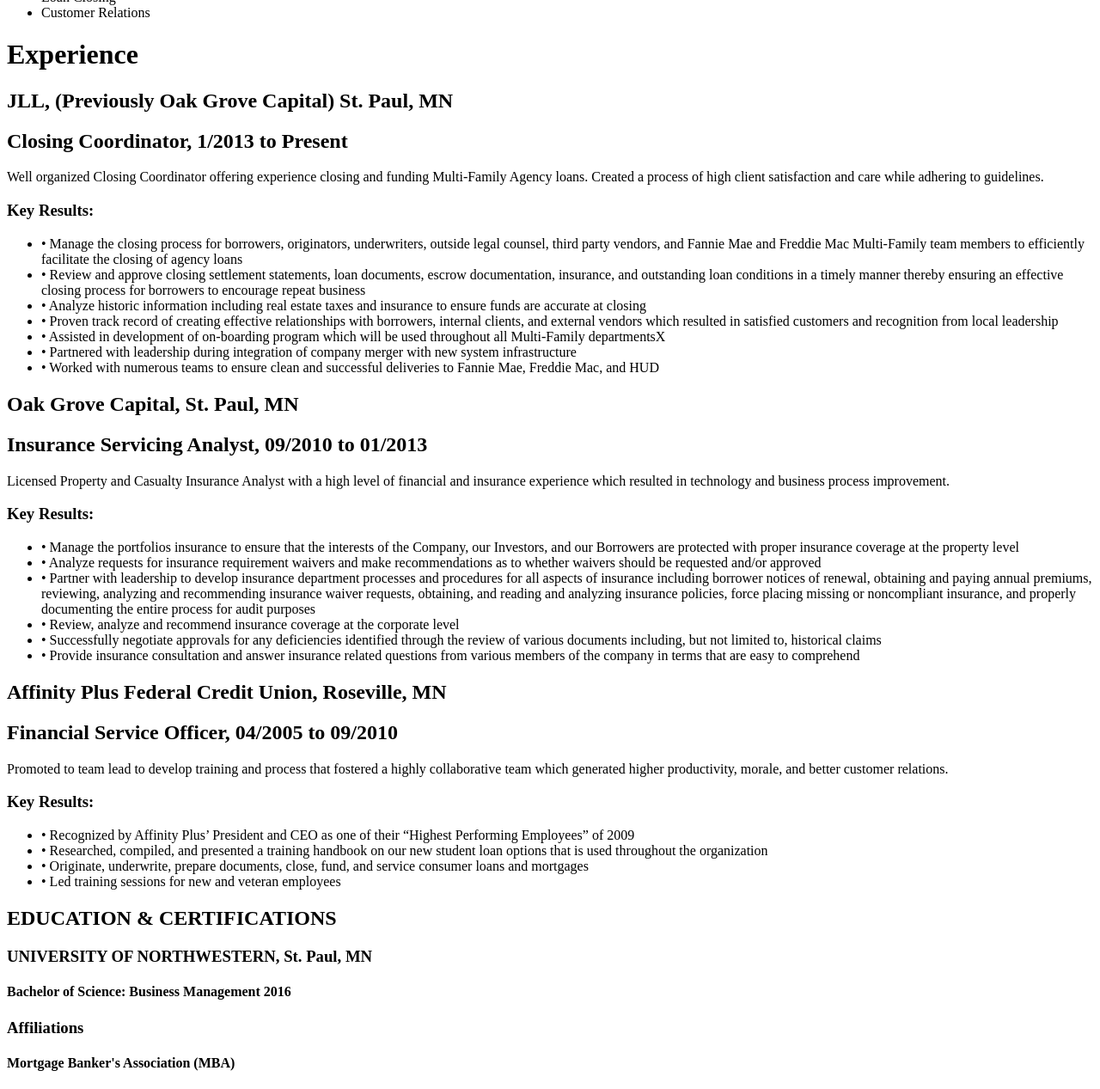
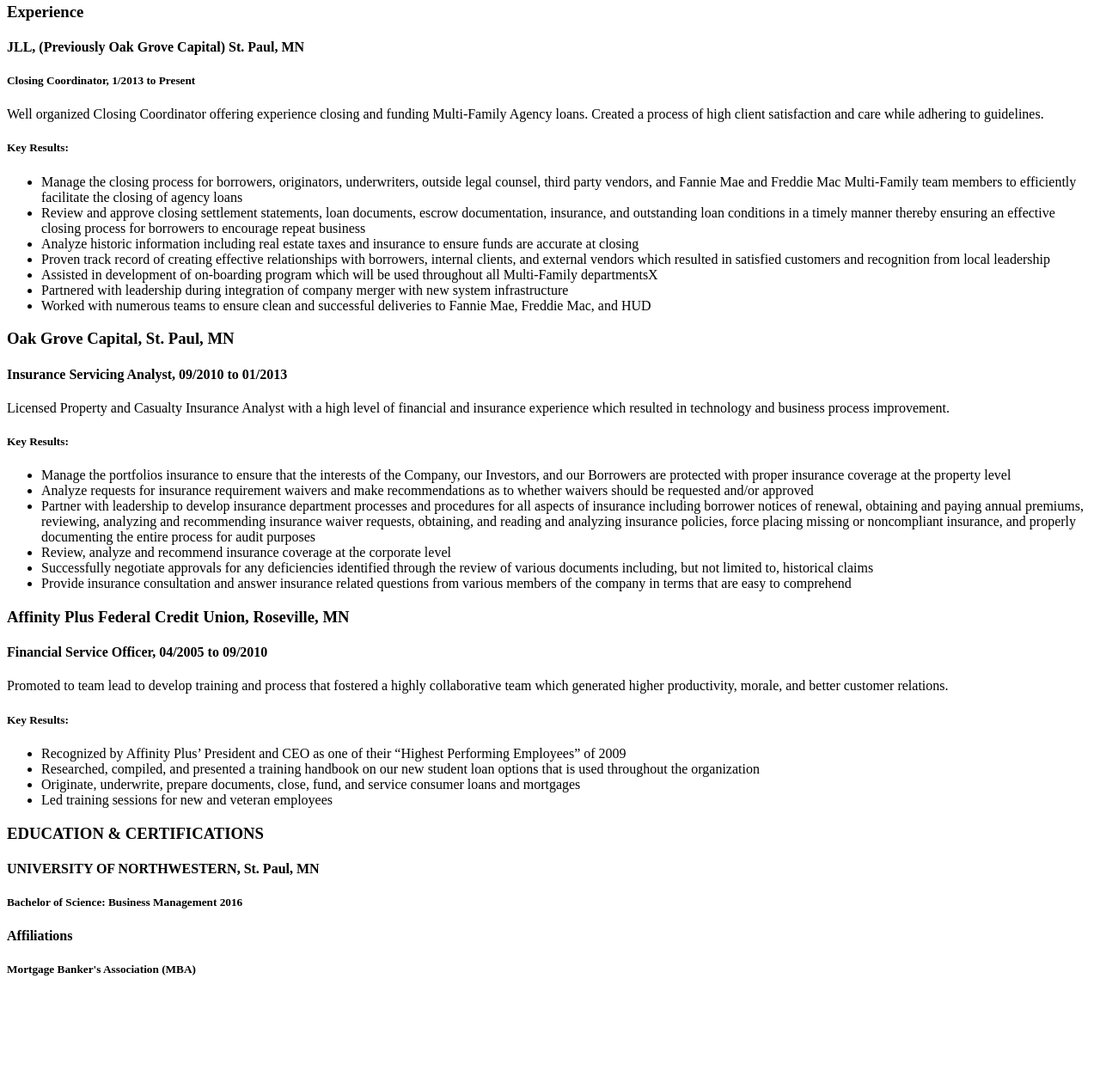
Before and after one commit to katiemikul/katiemikul.github.io, a plain HTML site: page index.html in a window 1280 px wide. Shown: the part 366-1633 px from the top of the page at 86% size. After the commit the page ends 1525 px from the top, so only its background shows below. Drawn offline with Linux system fonts and the light colour scheme.

Commit message:
Round 1 revisions

```diff
--- a/index.html
+++ b/index.html
@@ -8,10 +8,10 @@
     <p>Katherine R. Mikul</p>
     <p>CELL (925) 221-2080 • E-MAIL katie.heding@gmail.com</p>
 
-    <h1>Summary</h1>
+    <h4>Summary</h4>
     <p>Experienced Banking Professional with over fourteen years of experience with underwriting, closing, and servicing millions of dollars in loans, as well as over eighteen years of providing companies and their customers with excellent service.  Dynamic ability to successfully self-manage multiple positions. A self-starter that strives to surpass all expectations with a continuing commitment to my company, team, and myself.</p>
 
-    <h1>Skills</h1>
+    <h3>Skills</h3>
     <ul>
       <li>Regulatory Compliance</li>
       <li>Credit Analysis</li>
@@ -21,51 +21,51 @@
       <li>Customer Relations</li>
     </ul>
 
-    <h1>Experience</h1>
-    <h2>JLL, (Previously Oak Grove Capital) St. Paul, MN</h2>
-    <h2>Closing Coordinator, 1/2013 to Present</h2>
+    <h3>Experience</h3>
+    <h4>JLL, (Previously Oak Grove Capital) St. Paul, MN</h4>
+    <h5>Closing Coordinator, 1/2013 to Present</h5>
     <p>Well organized Closing Coordinator offering experience closing and funding Multi-Family Agency loans. Created a process of high client satisfaction and care while adhering to guidelines.</p>
-    <h3>Key Results:</h3>
+    <h5>Key Results:</h5>
     <ul>
-      <li>•	Manage the closing process for borrowers, originators, underwriters, outside legal counsel, third party vendors, and Fannie Mae and Freddie Mac Multi-Family team members to efficiently facilitate the closing of agency loans</li>
-      <li>•	Review and approve closing settlement statements, loan documents, escrow documentation, insurance, and outstanding loan conditions in a timely manner thereby ensuring an effective closing process for borrowers to encourage repeat business</li>
-      <li>•	Analyze historic information including real estate taxes and insurance to ensure funds are accurate at closing</li>
-      <li>•	Proven track record of creating effective relationships with borrowers, internal clients, and external vendors which resulted in satisfied customers and recognition from local leadership</li>
-      <li>•	Assisted in development of on-boarding program which will be used throughout all Multi-Family departmentsX</li>
-      <li>•	Partnered with leadership during integration of company merger with new system infrastructure</li>
-      <li>•	Worked with numerous teams to ensure clean and successful deliveries to Fannie Mae, Freddie Mac, and HUD</li>
+      <li>Manage the closing process for borrowers, originators, underwriters, outside legal counsel, third party vendors, and Fannie Mae and Freddie Mac Multi-Family team members to efficiently facilitate the closing of agency loans</li>
+      <li>Review and approve closing settlement statements, loan documents, escrow documentation, insurance, and outstanding loan conditions in a timely manner thereby ensuring an effective closing process for borrowers to encourage repeat business</li>
+      <li>Analyze historic information including real estate taxes and insurance to ensure funds are accurate at closing</li>
+      <li>Proven track record of creating effective relationships with borrowers, internal clients, and external vendors which resulted in satisfied customers and recognition from local leadership</li>
+      <li>Assisted in development of on-boarding program which will be used throughout all Multi-Family departmentsX</li>
+      <li>Partnered with leadership during integration of company merger with new system infrastructure</li>
+      <li>Worked with numerous teams to ensure clean and successful deliveries to Fannie Mae, Freddie Mac, and HUD</li>
     </ul>
 
-      <h2>Oak Grove Capital, St. Paul, MN</h2>
-      <h2>Insurance Servicing Analyst, 09/2010 to 01/2013</h2>
+      <h3>Oak Grove Capital, St. Paul, MN</h3>
+      <h4>Insurance Servicing Analyst, 09/2010 to 01/2013</h4>
       <p>Licensed Property and Casualty Insurance Analyst with a high level of financial and insurance experience which resulted in technology and business process improvement.</p>
-    <h3>Key Results:</h3>
+    <h5>Key Results:</h5>
     <ul>
-        <li>•	Manage the portfolios insurance to ensure that the interests of the Company, our Investors, and our Borrowers are protected with proper insurance coverage at the property level</li>
-        <li>•	Analyze requests for insurance requirement waivers and make recommendations as to whether waivers should be requested and/or approved</li>
-        <li>•	Partner with leadership to develop insurance department processes and procedures for all aspects of insurance including borrower notices of renewal, obtaining and paying annual premiums, reviewing, analyzing and recommending insurance waiver requests, obtaining, and reading and analyzing insurance policies, force placing missing or noncompliant insurance, and properly documenting the entire process for audit purposes</li>
-        <li>•	Review, analyze and recommend insurance coverage at the corporate level</li>
-        <li>•	Successfully negotiate approvals for any deficiencies identified through the review of various documents including, but not limited to, historical claims</li>
-        <li>•	 Provide insurance consultation and answer insurance related questions from various members of the company in terms that are easy to comprehend</li>
+        <li>Manage the portfolios insurance to ensure that the interests of the Company, our Investors, and our Borrowers are protected with proper insurance coverage at the property level</li>
+        <li>Analyze requests for insurance requirement waivers and make recommendations as to whether waivers should be requested and/or approved</li>
+        <li>Partner with leadership to develop insurance department processes and procedures for all aspects of insurance including borrower notices of renewal, obtaining and paying annual premiums, reviewing, analyzing and recommending insurance waiver requests, obtaining, and reading and analyzing insurance policies, force placing missing or noncompliant insurance, and properly documenting the entire process for audit purposes</li>
+        <li>Review, analyze and recommend insurance coverage at the corporate level</li>
+        <li>Successfully negotiate approvals for any deficiencies identified through the review of various documents including, but not limited to, historical claims</li>
+        <li>Provide insurance consultation and answer insurance related questions from various members of the company in terms that are easy to comprehend</li>
     </ul>
-    <h2>Affinity Plus Federal Credit Union, Roseville, MN</h2>
-    <h2>Financial Service Officer, 04/2005 to 09/2010</h2>
+    <h3>Affinity Plus Federal Credit Union, Roseville, MN</h3>
+    <h4>Financial Service Officer, 04/2005 to 09/2010</h4>
     <p>Promoted to team lead to develop training and process that fostered a highly collaborative team which generated higher productivity, morale, and better customer relations.</p>
-    <h3>Key Results:</h3>
+    <h5>Key Results:</h5>
     <ul>
-      <li>•	Recognized by Affinity Plus’ President and CEO as one of their “Highest Performing Employees” of 2009</li>
-      <li>•	Researched, compiled, and presented a training handbook on our new student loan options that is used throughout the organization</li>
-      <li>•	Originate, underwrite, prepare documents, close, fund, and service consumer loans and mortgages</li>
-      <li>•	Led training sessions for new and veteran employees</li>
+      <li>Recognized by Affinity Plus’ President and CEO as one of their “Highest Performing Employees” of 2009</li>
+      <li>Researched, compiled, and presented a training handbook on our new student loan options that is used throughout the organization</li>
+      <li>Originate, underwrite, prepare documents, close, fund, and service consumer loans and mortgages</li>
+      <li>Led training sessions for new and veteran employees</li>
     </ul>
 
-    <h2>EDUCATION & CERTIFICATIONS</H2>
+    <h3>EDUCATION & CERTIFICATIONS</H3>
 
-    <h3>UNIVERSITY OF NORTHWESTERN, St. Paul, MN</h3>
-    <h4>Bachelor of Science: Business Management 2016</h4>
+    <h4>UNIVERSITY OF NORTHWESTERN, St. Paul, MN</h4>
+    <h5>Bachelor of Science: Business Management 2016</h5>
 
-    <h3>Affiliations</h3>
-    <h4>Mortgage Banker's Association (MBA)</h4>
+    <h4>Affiliations</h4>
+    <h5>Mortgage Banker's Association (MBA)</h5>
 
 
   </body>
```
